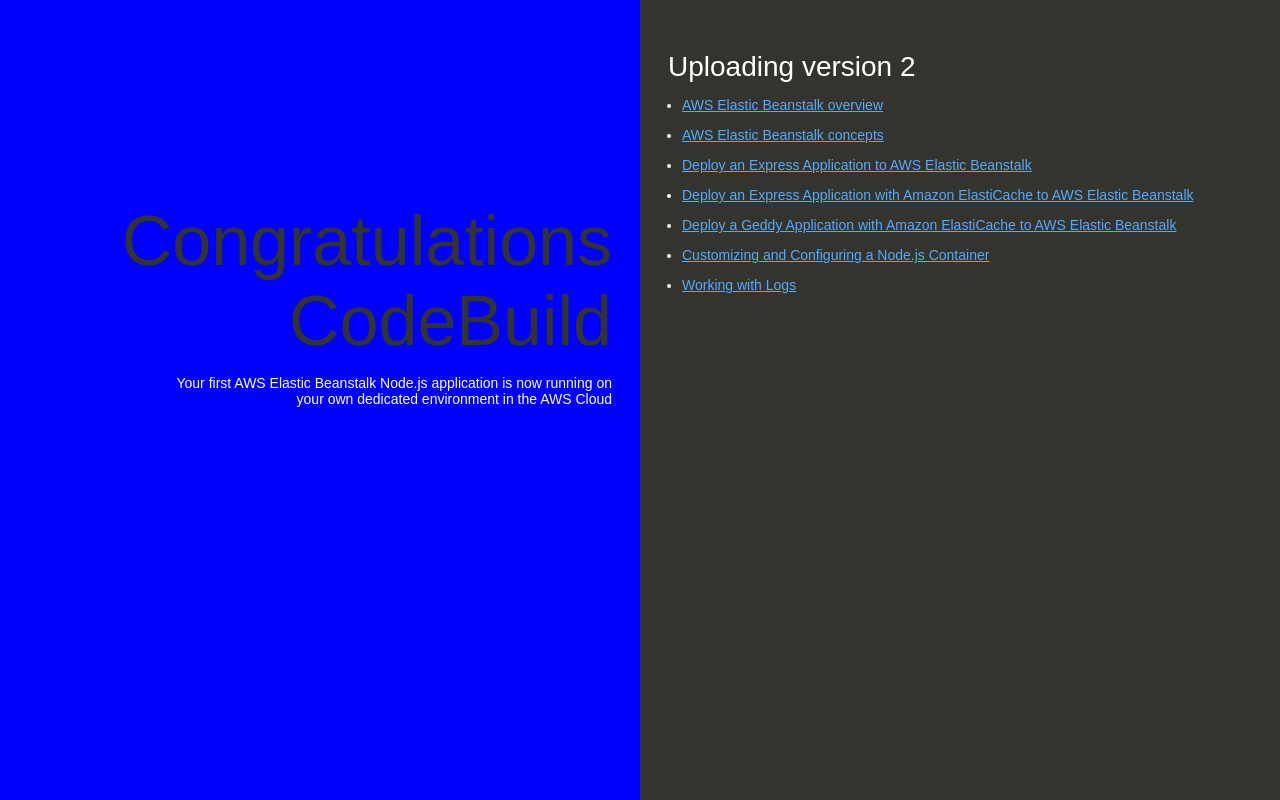
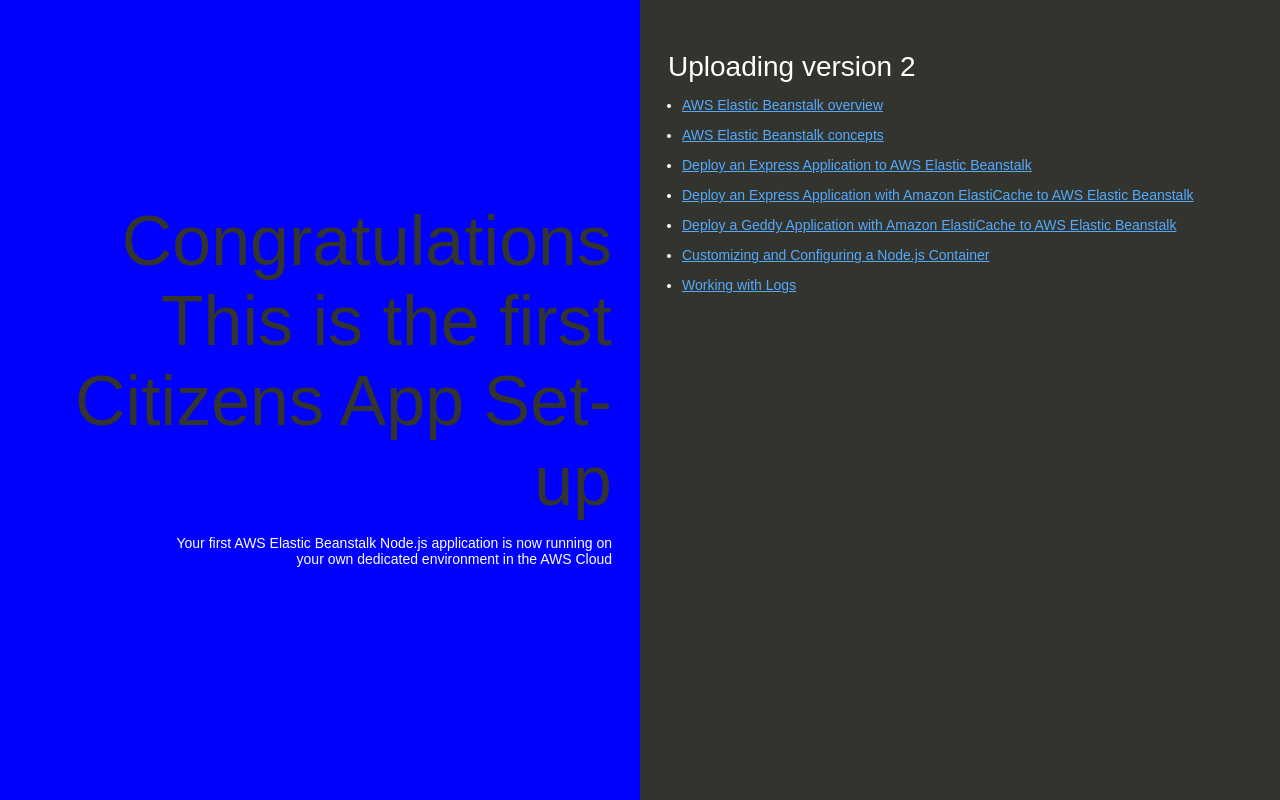
Before and after one commit to Hazumon/Citizens, a website: page index.html in a window 1280 px wide. Drawn offline with Linux system fonts and the light colour scheme.

Commit message:
small index changes

```diff
--- a/index.html
+++ b/index.html
@@ -74,7 +74,7 @@
   </head>
   <body>
     <div class="textColumn">
-      <h1>Congratulations CodeBuild</h1>
+      <h1>Congratulations This is the first Citizens App Set-up</h1>
       <p>Your first AWS Elastic Beanstalk Node.js application is now running on your own dedicated environment in the AWS Cloud</p>
     </div>
     <div class="linksColumn">
```
